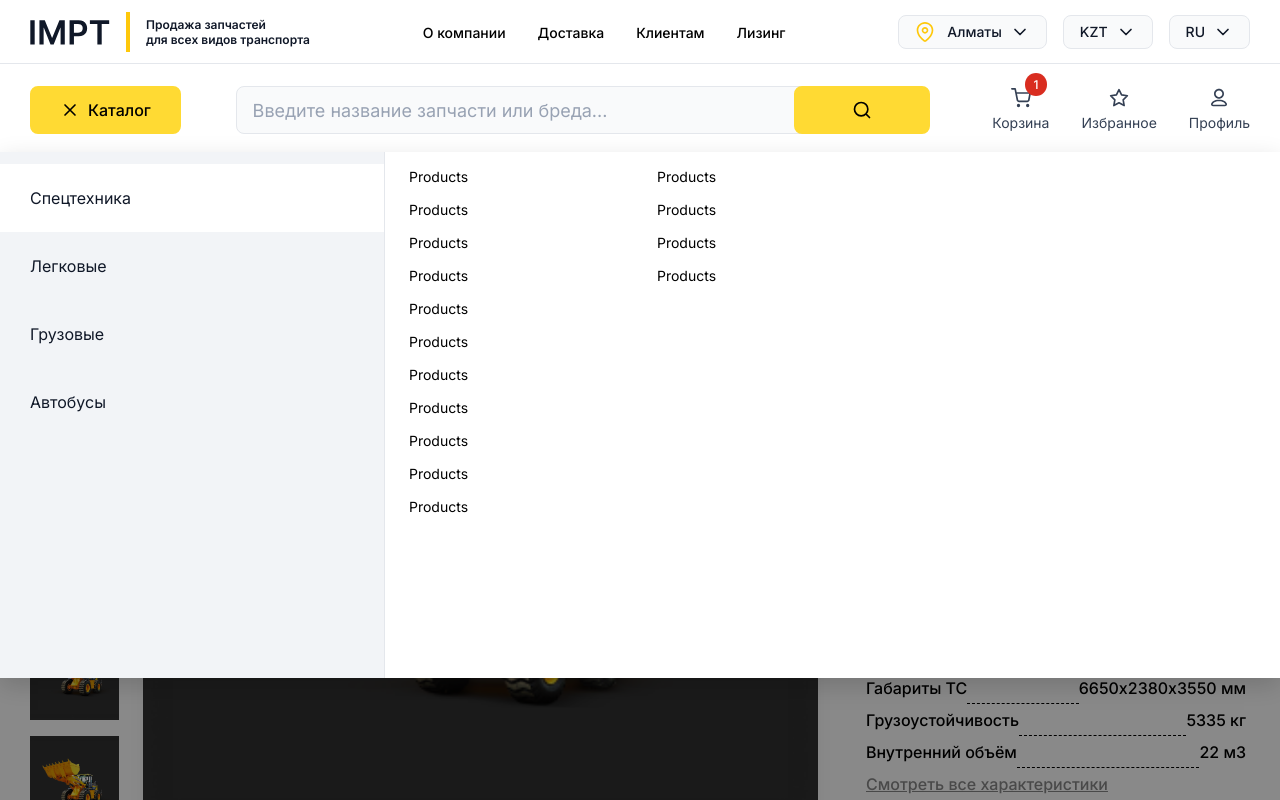
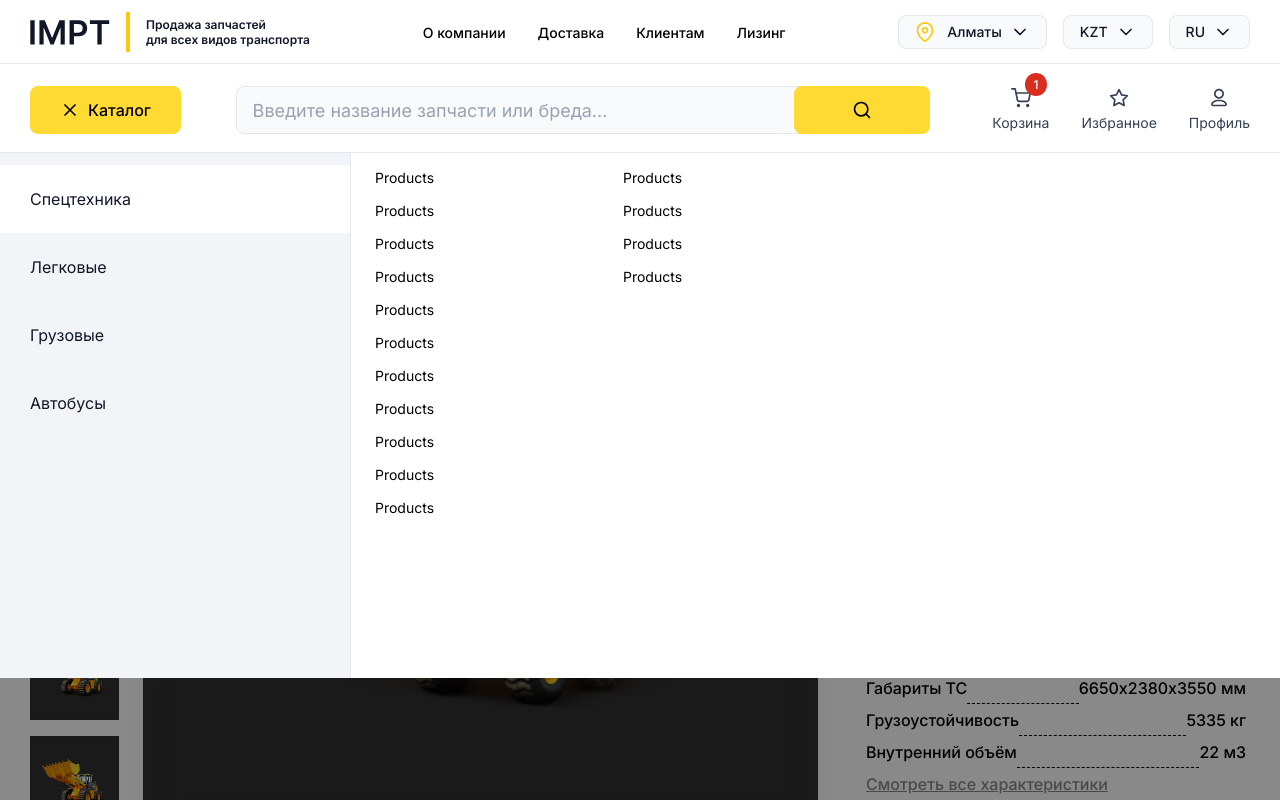
Before and after one commit to Akhmed-Shakirov/zapchasti-app, a Nuxt app: page /products/1 in a window 1280 px wide. Both pictures are taken after a click on the button "Каталог". Built offline with nearby package versions, Linux system fonts and the light colour scheme.

Commit message:
fix toolbar

```diff
--- a/components/Html/Toolbar.vue
+++ b/components/Html/Toolbar.vue
@@ -28,11 +28,13 @@
             </div>
 
             <!-- Links -->
-            <div class="toolbar__wrapper">
-                <div class="toolbar__links">
-                    <NuxtLink v-for="link in catalogs[catalogActive - 1].child" :key="link" :to="link.value">
-                        {{ link.name }}
-                    </NuxtLink>
+            <div class="container">
+                <div class="toolbar__wrapper">
+                    <div class="toolbar__links">
+                        <NuxtLink v-for="link in catalogs[catalogActive - 1].child" :key="link" :to="link.value">
+                            {{ link.name }}
+                        </NuxtLink>
+                    </div>
                 </div>
             </div>
         </div>
@@ -234,7 +236,7 @@ const catalogs = reactive([
     }
 
     &__menu {
-        box-shadow: 0px 8px 24px rgba(0, 0, 0, 0.15);
+        border-top: 1px solid #E4E7EC;
         position: absolute;
         z-index: 1;
         left: 0;
@@ -270,10 +272,18 @@ const catalogs = reactive([
             width: 100%;
             display: block;
             padding: 24px 0;
+
+            &:hover {
+                color: #FEC80B;
+            }
         }
 
         .active {
             background: #FFFFFF;
+
+            &:hover {
+                color: #101828;
+            }
         }
     }
 
@@ -281,9 +291,9 @@ const catalogs = reactive([
         padding: 16px 24px;
         position: absolute;
         top: 0;
-        right: 0;
+        transform: translateX(320px);
         background: #FFFFFF;
-        width: 70%;
+        width: 100%;
         height: 100%;
         border-left: 1px solid #E4E7EC;
     }
--- /dev/null
+++ b/components/Ui/Carousel.vue
@@ -0,0 +1,19 @@
+<template>
+    <VueSlickCarousel :arrows="true" :dots="true">
+        <div>1</div>
+        <div>2</div>
+        <div>3</div>
+        <div>4</div>
+    </VueSlickCarousel>
+</template>
+
+<script setup>
+import VueSlickCarousel from 'vue-slick-carousel'
+// import 'vue-slick-carousel/dist/vue-slick-carousel.css'
+// import 'vue-slick-carousel/dist/vue-slick-carousel-theme.css'
+// npm i vue-slick-carousel
+// https://github.com/gs-shop/vue-slick-carousel
+// https://gs-shop.github.io/vue-slick-carousel/#/
+// const props = defineProps({
+// })
+</script>
```
